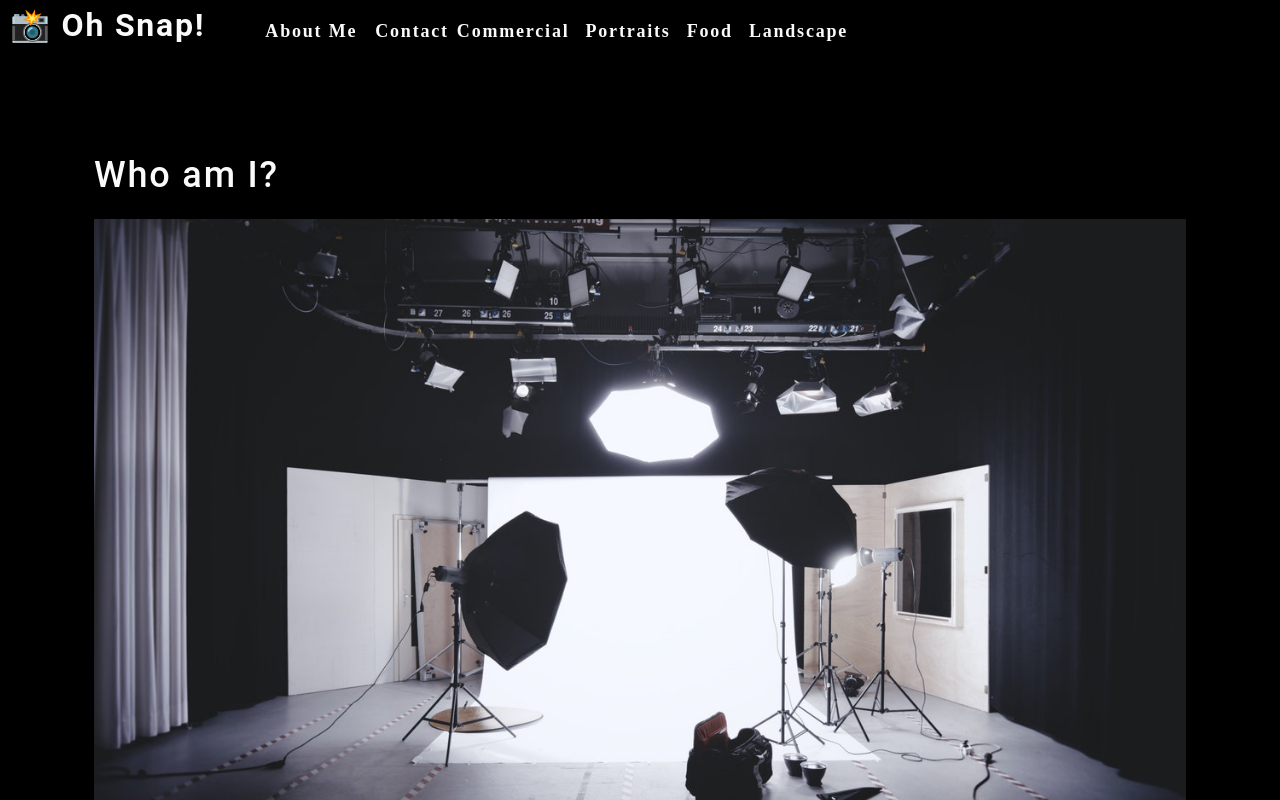
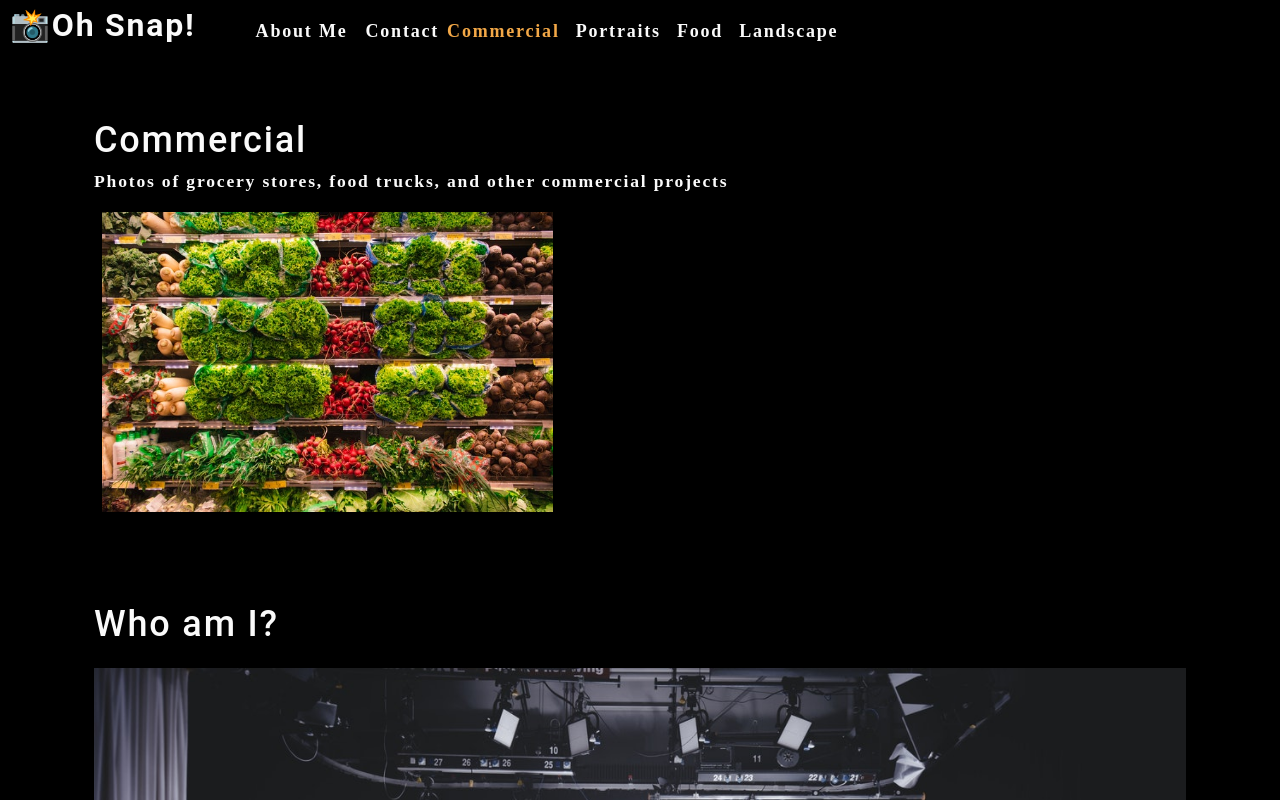
Before and after one commit to bcassellius/photo-port, a React (Create React App) app: page / in a window 1280 px wide. Shown: the top 800 px of the page. Built offline with nearby package versions, Linux system fonts and the light colour scheme.

Commit message:
added conditional rendering

```diff
--- a/src/App.js
+++ b/src/App.js
@@ -1,13 +1,39 @@
-import React from 'react';
+import React, { useState } from 'react';
 import './App.css';
 import About from './components/About/index.js';
 import Nav from './components/Nav/index.js';
+import Gallery from './components/Gallery'
 
 function App() {
+  const [categories] = useState([
+    {
+      item: "commercial",
+      description: "Photos of grocery stores, food trucks, and other commercial projects"
+    },
+    {
+      item: "portraits",
+      description: "Portraits of people in my life"
+    },
+    {
+      item: "food",
+      description: "Delicious delicacies"
+    },
+    {
+      item: "landscape",
+      description: "Fields, farmhouses, waterfalls, and the beauty of nature"
+    }
+  ]);
+  const [currentCategory, setCurrentCategory] = useState(categories[0]);
+
   return (
     <div>
-      <Nav></Nav>
+      <Nav
+        categories={categories}
+        setCurrentCategory={setCurrentCategory}
+        currentCategory={currentCategory}
+      ></Nav>
       <main>
+        <Gallery></Gallery>
         <About></About>
       </main>
     </div>
--- a/src/components/Nav/index.js
+++ b/src/components/Nav/index.js
@@ -1,53 +1,44 @@
-import React from 'react';
+import React, { useEffect } from 'react';
 import { capitalizeFirstLetter } from "../../utils/helpers";
 
-function Nav() {
-    const categories = [
-        {
-            item: "commercial",
-            description: "Photos of grocery stores, food trucks, and other commercial projects"
-        },
-        {
-            item: "portraits",
-            description: "Portraits of people in my life"
-        },
-        {
-            item: "food",
-            description: "Delicious delicacies"
-        },
-        {
-            item: "landscape",
-            description: "Fields, farmhouses, waterfalls, and the beauty of nature"
-        }
-    ];
+function Nav(props) {
+    const {
+        categories = [],
+        setCurrentCategory,
+        currentCategory
+    } = props;
 
-    const categorySelected = (item) => {
-        console.log(item);
-        return item;
-    };
+    useEffect(() => {
+        document.title = capitalizeFirstLetter(currentCategory.item);
+    }, [currentCategory]);
 
     return(
         <header className="flex-row px-1">
             <h2>
                 <a data-testid="link" href="/">
-                    <span role="img" aria-label="camera"> 📸</span> Oh Snap!
+                    <span role="img" aria-label="camera">
+                        {""}📸
+                    </span>
+                    {""}Oh Snap!
                 </a>
             </h2>
             <nav>
                 <ul className="flex-row">
                     <li className="mx-2">
-                        <a data-testid="about" href="#about" onClick={() => categorySelected("About")}>
+                        <a data-testid="about" href="#about">
                             About Me
                         </a>
                     </li>
                     <li>
-                        <span onClick={() => categorySelected("Contact")}>
+                        <span>
                             Contact
                         </span>
                     </li>
                     {categories.map((category) => (
-                        <li className="mx-1" key={category.item}>
-                            <span onClick={() => {categorySelected(category.item);}}>
+                        <li className={
+                            `mx-1 ${currentCategory.item === category.item && 'navActive'}`
+                        } key={category.item}>
+                            <span onClick={() => {setCurrentCategory(category)}}>
                                 {capitalizeFirstLetter(category.item)}
                             </span>
                         </li>
```
